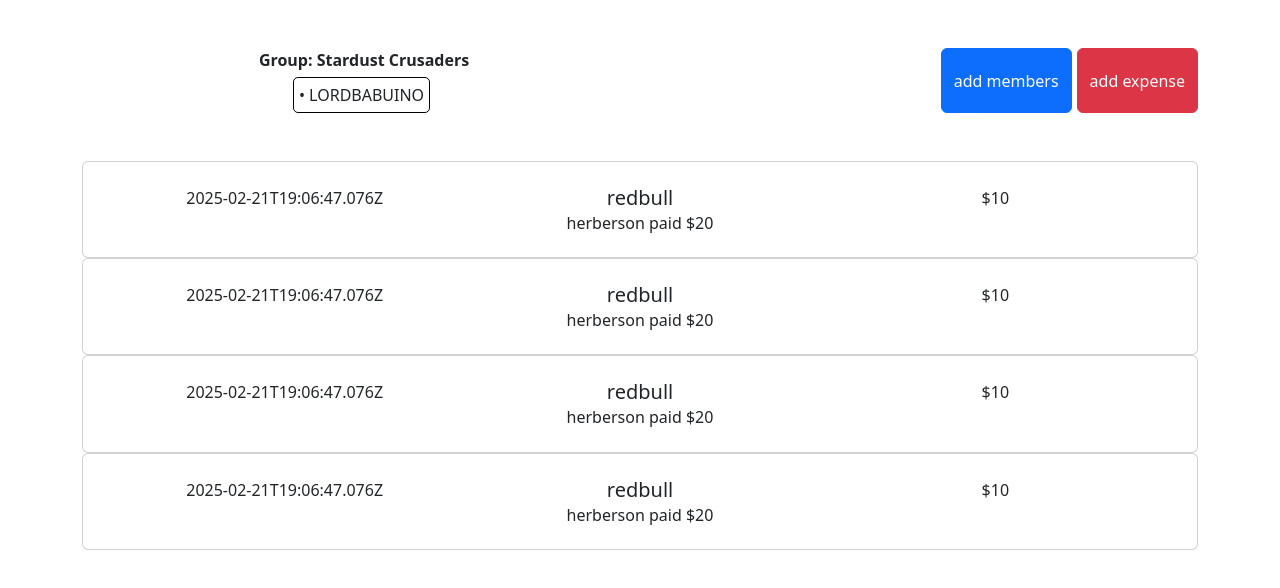
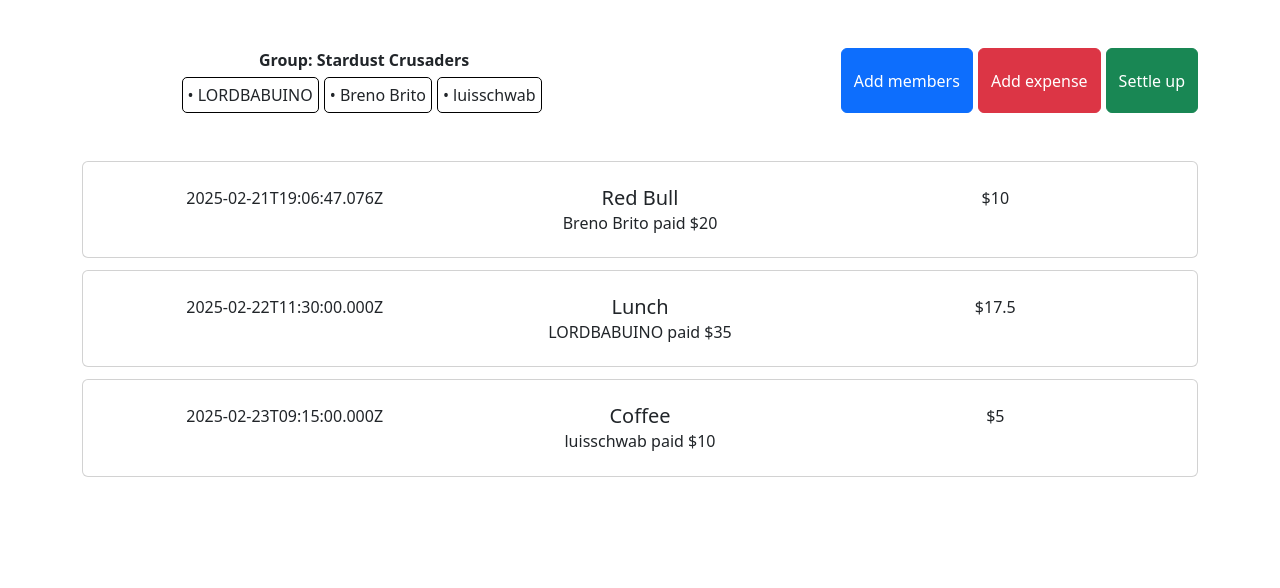
Before and after one commit to LORDBABUINO/splitr, a React (Create React App) app: page / in a window 1280 px wide. Shown: the top 588 px of the page. Built offline with nearby package versions, Linux system fonts and the light colour scheme.

Commit message:
chore: updates mock and adds settle up button

```diff
--- a/src/App.js
+++ b/src/App.js
@@ -11,30 +11,23 @@ const expenses = [
   {
     date: "2025-02-21T19:06:47.076Z",
     cost: 20,
-    description: "redbull",
-    payer: "herberson",
+    description: "Red Bull",
+    payer: "Breno Brito",
     splitedValue: 10,
   },
   {
-    date: "2025-02-21T19:06:47.076Z",
-    cost: 20,
-    description: "redbull",
-    payer: "herberson",
-    splitedValue: 10,
+    date: "2025-02-22T11:30:00.000Z",
+    cost: 35,
+    description: "Lunch",
+    payer: "LORDBABUINO",
+    splitedValue: 17.5,
   },
   {
-    date: "2025-02-21T19:06:47.076Z",
-    cost: 20,
-    description: "redbull",
-    payer: "herberson",
-    splitedValue: 10,
-  },
-  {
-    date: "2025-02-21T19:06:47.076Z",
-    cost: 20,
-    description: "redbull",
-    payer: "herberson",
-    splitedValue: 10,
+    date: "2025-02-23T09:15:00.000Z",
+    cost: 10,
+    description: "Coffee",
+    payer: "luisschwab",
+    splitedValue: 5,
   },
 ];
 
@@ -43,7 +36,15 @@ const groupName = "Stardust Crusaders";
 const members = [
   {
     displayName: "LORDBABUINO",
-    npubkey: "npub14jvgryts4c0xtkux29xy402lmezdrfh62jxl3jpdqwjfe2z7884q62pa0y",
+    npubkey: "npub1dkpmrtcuqlngclt27ftd8yec3vrmmxsehkvq2l6uns64w4q656rqapwlwd",
+  },
+  {
+    displayName: "Breno Brito",
+    npubkey: "npub1v22qyndskpawjnsjn8zce53nwldza5ejw67f8y33ntt8qlmpm5rq7ra0z2",
+  },
+  {
+    displayName: "luisschwab",
+    npubkey: "npub1d2x9c0e5gwwg6ask88c87y4v425fh4wz3hwhskvcwzpzdn7dzg5sl4eu8n",
   },
 ];
 
@@ -57,8 +58,8 @@ async function fetchNostrData(npub) {
 function App() {
   const [showMembers, setShowMembers] = useState(false);
   const [showExpenses, setShowExpenses] = useState(false);
+  const [showSettleUp, setShowSettleUp] = useState(false);
   const [npubKey, setNpubKey] = useState("");
-  const [expense, setExpense] = useState("");
 
   const handleCloseMembers = () => setShowMembers(false);
   const handleShowMembers = () => setShowMembers(true);
@@ -83,6 +84,10 @@ function App() {
     handleCloseExpense();
   };
 
+  const handleCloseSettleUp = () => setShowSettleUp(false);
+  const handleShowSettleUp = () => setShowSettleUp(true);
+  const handleSaveSettleUp = (e) => {};
+
   return (
     <div className="App">
       <Container className="master-container">
@@ -104,10 +109,17 @@ function App() {
               style={{ marginRight: "5px" }}
               onClick={handleShowMembers}
             >
-              add members
+              Add members
             </Button>
-            <Button variant="danger" onClick={handleShowExpense}>
-              add expense
+            <Button
+              variant="danger"
+              style={{ marginRight: "5px" }}
+              onClick={handleShowExpense}
+            >
+              Add expense
+            </Button>
+            <Button variant="success" onClick={handleShowSettleUp}>
+              Settle up
             </Button>
           </Container>
         </Container>
--- a/src/expense/style.css
+++ b/src/expense/style.css
@@ -1,4 +1,5 @@
 .card {
   flex-direction: row;
   padding: 24px;
+  margin-bottom: 12px;
 }
```
